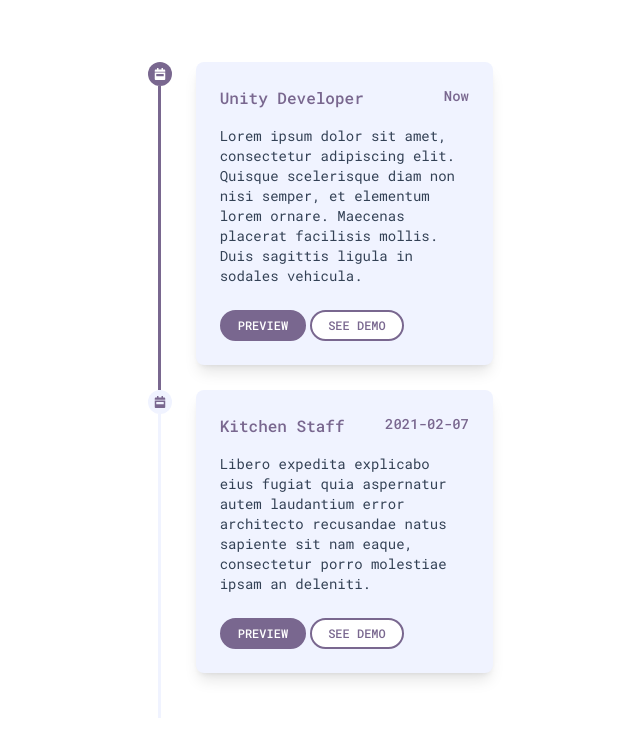
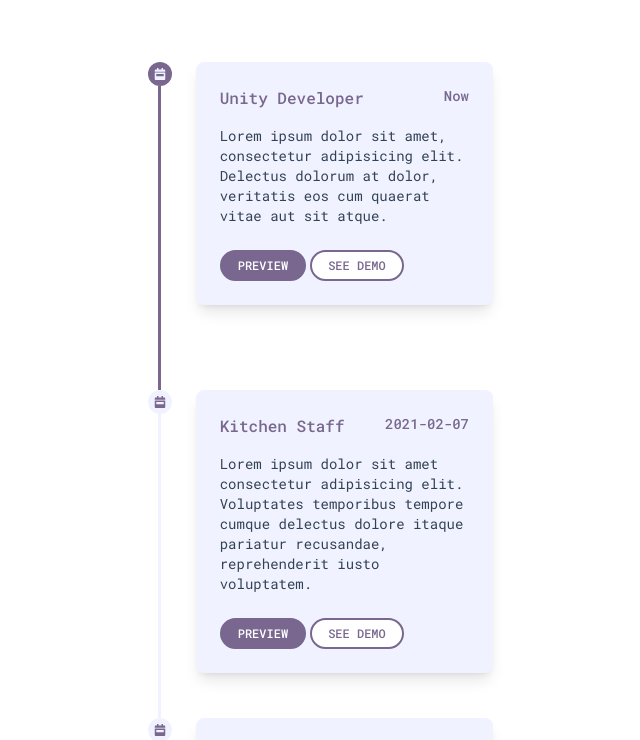
Before and after one commit to erlankurnia/erlankurnia.github.io, a Vue app: page / in a window 1280 px wide. Shown: the part 1540-2280 px from the top of the page, without its empty margins (483-1123 px from the left). Built offline with nearby package versions, Linux system fonts and the light colour scheme; what vue-powerglitch would draw is missing.

Commit message:
Update StoryComponent.vue

```diff
--- a/src/components/StoryComponent.vue
+++ b/src/components/StoryComponent.vue
@@ -17,7 +17,79 @@
 			<!-- Timeline -->
 			<div class="w-auto px-4 mx-auto">
 				<ol class="w-auto max-w-md mx-auto xl:max-w-2xl">
-					<li class="flex flex-row mt-6">
+					<!-- Item list timeline -->
+					<li v-for="(tl, index) in histories" class="flex flex-row mt-6" :key="index">
+						<div class="hidden h-1 w-[480px] xl:block"></div>
+						<div class="w-6 h-[284px] xl:h-[304px]">
+							<div
+								class="flex items-center justify-center w-6 h-6 rounded-full"
+								:class="{
+									'bg-bgSecondary': index != 0,
+									'bg-primary': index == 0,
+								}"
+							>
+								<svg
+									aria-hidden="true"
+									focusable="false"
+									data-prefix="fas"
+									class="w-3 h-3"
+									:class="{
+										'text-bgSecondary': index == 0,
+										'text-primary': index != 0,
+									}"
+									role="img"
+									xmlns="http://www.w3.org/2000/svg"
+									viewBox="0 0 448 512"
+								>
+									<path
+										fill="currentColor"
+										d="M0 464c0 26.5 21.5 48 48 48h352c26.5 0 48-21.5 48-48V192H0v272zm64-192c0-8.8 7.2-16 16-16h288c8.8 0 16 7.2 16 16v64c0 8.8-7.2 16-16 16H80c-8.8 0-16-7.2-16-16v-64zM400 64h-48V16c0-8.8-7.2-16-16-16h-32c-8.8 0-16 7.2-16 16v48H160V16c0-8.8-7.2-16-16-16h-32c-8.8 0-16 7.2-16 16v48H48C21.5 64 0 85.5 0 112v48h448v-48c0-26.5-21.5-48-48-48z"
+									></path>
+								</svg>
+							</div>
+							<div
+								class="w-[3px] h-full mx-auto"
+								:class="{
+									'bg-bgSecondary': index != 0,
+									'bg-primary': index == 0,
+								}"
+							></div>
+						</div>
+						<div class="max-w-md xl:max-w-2xl">
+							<div class="w-auto">
+								<div class="block max-w-md p-6 ml-6 rounded-lg shadow-lg bg-bgSecondary">
+									<div class="flex justify-between mb-4">
+										<a href="#!" class="px-2 text-base font-medium -translate-x-2 rounded-full lan-text-primary">{{
+											tl.title
+										}}</a>
+										<p class="px-2 text-sm font-medium translate-x-2 text-primary">
+											{{ tl.date }}
+										</p>
+									</div>
+									<p class="mb-6 text-sm text-secondary">
+										{{ tl.desc }}
+									</p>
+									<button
+										type="button"
+										class="inline-block px-4 mr-1 py-1.5 font-medium text-xs leading-tight uppercase lan-button-primary"
+										data-mdb-ripple="true"
+									>
+										Preview
+									</button>
+									<button
+										type="button"
+										class="inline-block px-4 py-1.5 font-medium text-xs leading-tight uppercase lan-button-secondary"
+										data-mdb-ripple="true"
+									>
+										See demo
+									</button>
+								</div>
+							</div>
+						</div>
+					</li>
+					<!-- Item list timeline -->
+
+					<!-- <li class="flex flex-row mt-6">
 						<div class="hidden h-1 w-[480px] xl:block"></div>
 						<div class="w-6 h-[284px] xl:h-[304px]">
 							<div class="flex items-center justify-center w-6 h-6 rounded-full bg-primary">
@@ -120,7 +192,7 @@
 								</div>
 							</div>
 						</div>
-					</li>
+					</li> -->
 				</ol>
 			</div>
 			<!-- Timeline -->
@@ -130,10 +202,12 @@
 
 <script>
 import { ref } from "vue";
+
 export default {
 	name: "StoryComponent",
 	data() {
-		histories: [
+		return {
+			histories: ref([
 				{
 					title: "Unity Developer",
 					date: "Now",
@@ -144,7 +218,13 @@ export default {
 					date: "2021-02-07",
 					desc: "Lorem ipsum dolor sit amet consectetur adipisicing elit. Voluptates temporibus tempore cumque delectus dolore itaque pariatur recusandae, reprehenderit iusto voluptatem.",
 				},
-		];
+				{
+					title: "Tax Admin",
+					date: "2019-10-26",
+					desc: "Lorem ipsum dolor sit amet consectetur adipisicing elit. Voluptates temporibus tempore cumque delectus dolore itaque pariatur recusandae, reprehenderit iusto voluptatem.",
+				},
+			]),
+		};
 	},
 	setup() {},
 };
```
Lines whose indentation alone changed are shown as unchanged.
